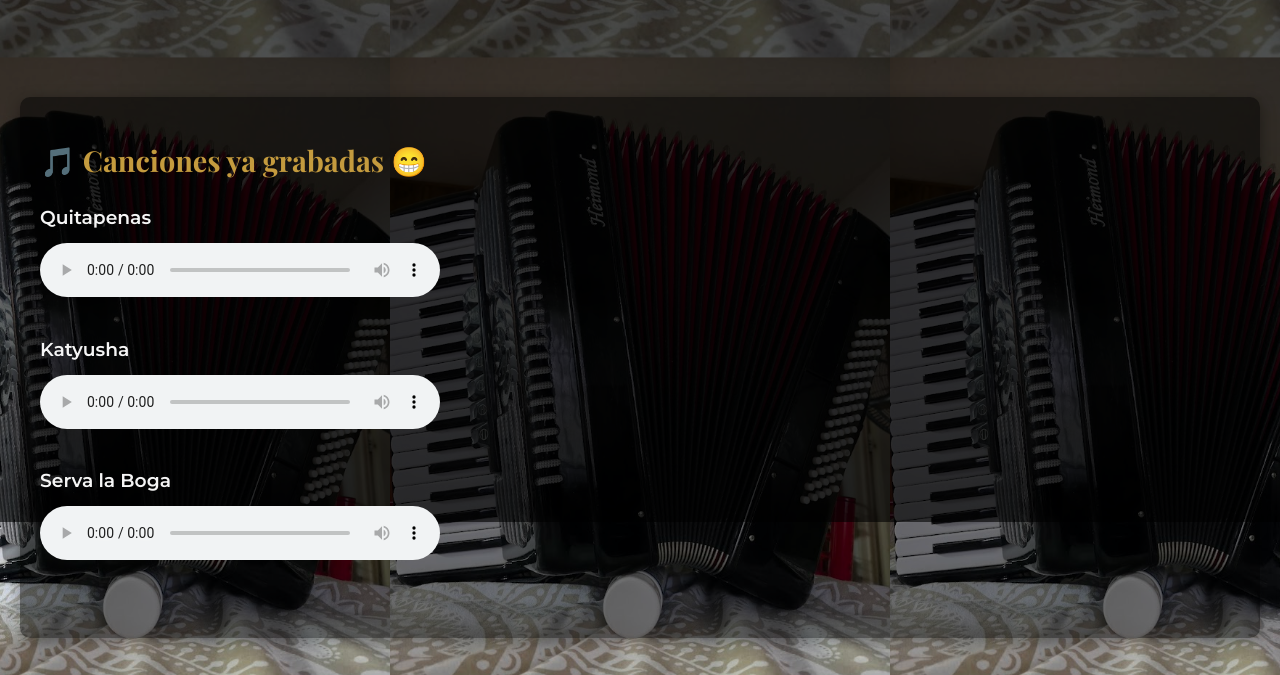
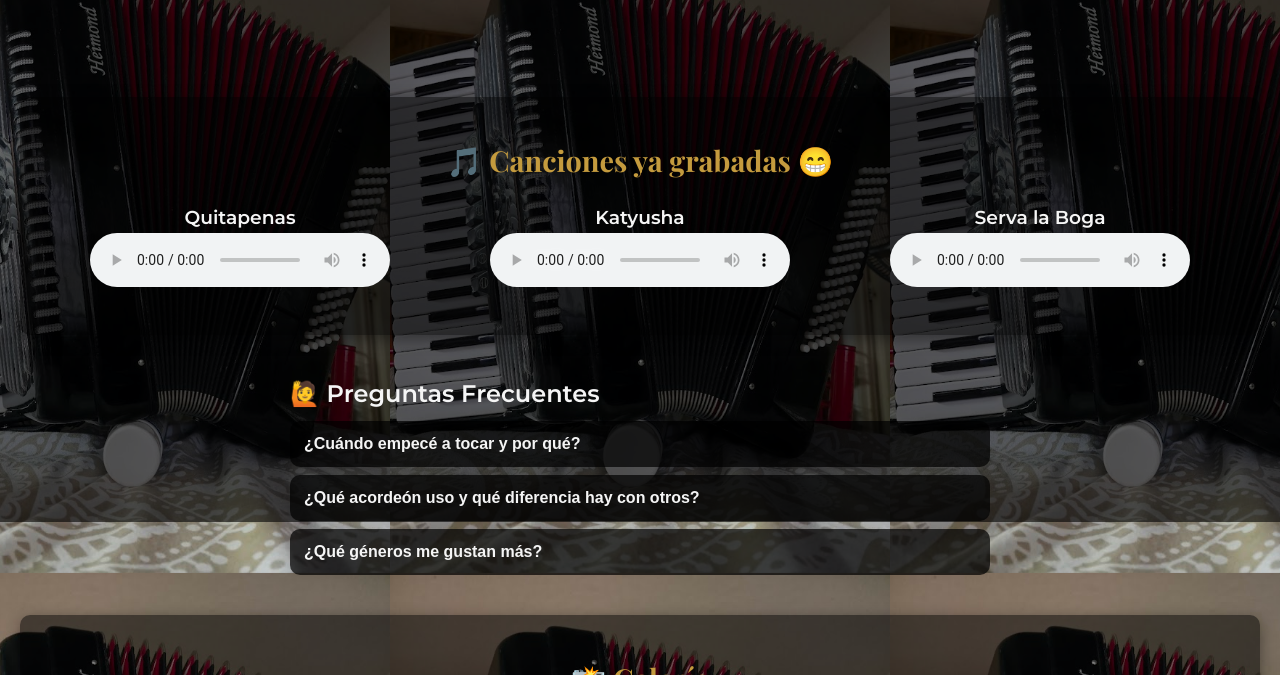
Before and after one commit to guzmanfederico985/mi-acordeon, a plain HTML site: page index.html in a window 1280 px wide. Shown: the part 278-953 px from the top of the page. Drawn offline with nearby package versions, Linux system fonts and the light colour scheme.

Commit message:
cambio en audios

```diff
--- a/index.html
+++ b/index.html
@@ -17,6 +17,7 @@
     <nav>
       <ul class="nav-links">
         <li><a href="#audios">Audios</a></li>
+         <li><a href="#faq">Preguntas frecuentes</a></li>
         <li><a href="#galeria">Galería</a></li>
         <li><a href="#contacto">Contacto</a></li>
       </ul>
@@ -35,12 +36,15 @@
   <section id="audios" class="section">
   <div class="container">
     <h2>🎵 Canciones ya grabadas 😁</h2>
+
+    <div class="audio-contenedor">
       <div class="audio-item">
         <h3>Quitapenas</h3>
         <audio controls>
           <source src="audio/quitapenas.mp3" type="audio/mpeg">
         </audio>
       </div>
+
       <div class="audio-item">
         <h3>Katyusha</h3>
         <audio controls>
@@ -54,7 +58,7 @@
           <source src="audio/serva-la-boga.mp3" type="audio/mpeg">
         </audio>
       </div>
-
+    </div>
   </div>
 </section>
 <section id="faq" class="accordion-section">
--- a/style.css
+++ b/style.css
@@ -86,17 +86,6 @@ body {
   margin-bottom: 20px;
   color: var(--accent);
 }
-
-/* Audios */
-.audio-item {
-  margin-bottom: 30px;
-}
-audio {
-  width: 100%;
-  max-width: 400px;
-  margin-top: 10px;
-}
-
 /* Formulario */
 .contact-form {
   display: grid;
@@ -147,13 +136,13 @@ footer {
 .redes a img {
   width: 30px;
   margin: 0 10px;
-  filter: brightness(0) invert(1); /* Los pone en blanco */
+  filter: brightness(0) invert(1);
   transition: transform 0.3s;
 }
 
 .redes a img:hover {
   transform: scale(1.2);
-  filter: brightness(1) invert(0); /* Vuelve a color en hover */
+  filter: brightness(1) invert(0);
 }
 
 .copy {
@@ -251,3 +240,18 @@ body::before {
   transform: scale(1.05);
   box-shadow: 0 8px 20px rgba(0,0,0,0.6);
 }
+.audio-contenedor {
+  display: flex;
+  justify-content: center;
+  gap: 100px;
+  flex-wrap: wrap;
+  margin-top: 20px;
+}
+
+.audio-item {
+  text-align: center;
+}
+.section h2 {
+  text-align: center;
+  margin-bottom: 20px;
+}
```
Lines whose indentation alone changed are shown as unchanged.
